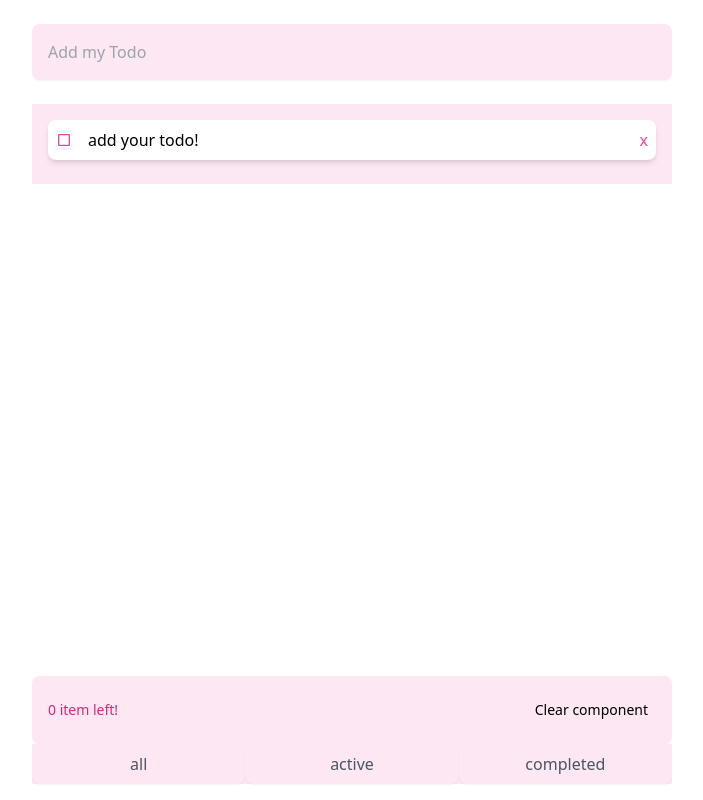
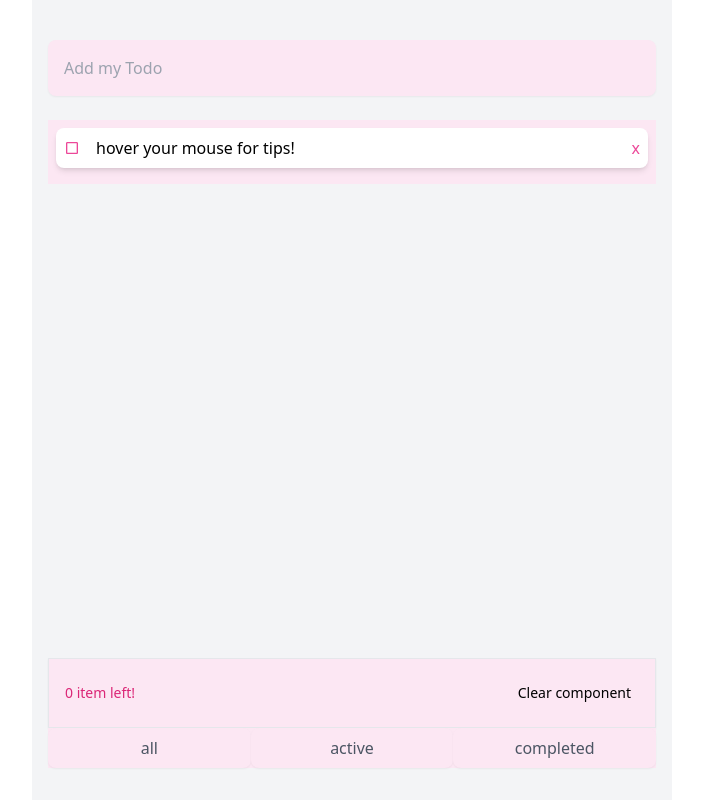
Before and after one commit to yeomdogyeong/Todo_myself, a React (Create React App) app in the folder todo_myself/: page / in a window 1280 px wide. Shown: the whole page, without its empty margins (288-991 px from the left). Built offline with nearby package versions, Linux system fonts and the light colour scheme.

Commit message:
[feat]Modal component생성 및 적용

```diff
--- a/todo_myself/package.json
+++ b/todo_myself/package.json
@@ -10,6 +10,7 @@
     "@types/node": "^16.18.86",
     "@types/react": "^18.2.61",
     "@types/react-dom": "^18.2.19",
+    "lodash": "^4.17.21",
     "react": "^18.2.0",
     "react-dom": "^18.2.0",
     "react-icons": "^5.0.1",
--- /dev/null
+++ b/todo_myself/src/components/Modal.tsx
@@ -0,0 +1,21 @@
+import React from "react";
+
+interface ModalProps {
+  content: string;
+  isOpen: boolean;
+  onClose: () => void;
+}
+
+export const Modal: React.FC<ModalProps> = ({ content, isOpen, onClose }) => {
+  if (!isOpen) return null;
+
+  return (
+    <div className="fixed top-0 left-0 w-full h-full flex items-center justify-center bg-black bg-opacity-50">
+      <div className="bg-white p-4 rounded shadow-lg">
+        <h2 className="text-xl mb-2">Modal Title</h2>
+        <p>{content}</p>
+        <button onClick={onClose}>Close</button>
+      </div>
+    </div>
+  );
+};
--- a/todo_myself/src/components/TodoComponent.tsx
+++ b/todo_myself/src/components/TodoComponent.tsx
@@ -28,7 +28,7 @@ export const TodoComponent = () => {
   }월${now.getDate()}일${now.getHours()}시${now.getMinutes()}분`;
   console.log(time);
   return (
-    <div className="w-1/2 flex flex-col justify-between items-center h-screen">
+    <div className="bg-gray-100 p-4 w-1/2 flex flex-col justify-between items-center min-h-screen">
       <div className="w-full flex flex-col justify-between items-center">
         <Input onAddText={addTodo} />
         <TodoList
--- a/todo_myself/src/components/TodoFooter.tsx
+++ b/todo_myself/src/components/TodoFooter.tsx
@@ -8,7 +8,7 @@ export interface DeleteType {
 
 export const TodoFooter: React.FC<DeleteType> = ({ onDo, items }) => {
   return (
-    <div className="flex justify-between items-center w-full p-4 text-sm bg-pink-100 rounded-lg shadow-sm">
+    <div className="flex border justify-between items-center w-full p-4 text-sm bg-pink-100 shadow-sm">
       <span className="text-pink-600">
         {items.filter((item) => item.completed === false).length} item left!
       </span>
--- a/todo_myself/src/components/TodoList.tsx
+++ b/todo_myself/src/components/TodoList.tsx
@@ -1,7 +1,8 @@
-import React from "react";
+import React, { useState } from "react";
 import { MdOutlineCheckBoxOutlineBlank } from "react-icons/md";
 import { MdOutlineCheckBox } from "react-icons/md";
 import { TodoType } from "../type/type";
+import { Modal } from "./Modal";
 
 interface TodoListType {
   todos: TodoType[];
@@ -14,13 +15,34 @@ export const TodoList: React.FC<TodoListType> = ({
   onCheck,
   onDelete,
 }) => {
+  const [openModal, setOpenModal] = useState<boolean>(false);
+  const [modalText, setModalText] = useState<string>("");
+
+  const handleMouseHover = (text: string) => {
+    setOpenModal(true);
+    setModalText(text);
+  };
+
+  const handleMouseLeave = () => {
+    setOpenModal(false);
+  };
+
   return (
-    <div className="w-full flex flex-col items-start justify-center p-4 bg-pink-100">
+    <div className="w-full flex flex-col items-start justify-center p-2 bg-pink-100">
+      <Modal
+        content={modalText}
+        isOpen={openModal}
+        onClose={() => setOpenModal(false)}
+      />
       {todos.length === 0 ? (
-        <div className="flex justify-between items-center w-full mb-2 p-2 bg-white rounded-lg shadow-md">
+        <div
+          className="flex justify-between items-center w-full mb-2 p-2 bg-white rounded-lg shadow-md"
+          onMouseEnter={() => handleMouseHover("Here are some tips!")}
+          onMouseLeave={handleMouseLeave}
+        >
           <div className="flex justify-evenly items-center ">
             <MdOutlineCheckBoxOutlineBlank className="mr-4 cursor-pointer text-pink-500" />
-            add your todo!
+            hover your mouse for tips!
           </div>
           <button className="text-pink-500">x</button>
         </div>
@@ -29,7 +51,7 @@ export const TodoList: React.FC<TodoListType> = ({
           <div
             key={todo.id}
             onClick={() => onCheck(idx)}
-            className="flex justify-between items-center w-full mb-2 p-2 bg-white rounded-lg shadow-md"
+            className="flex justify-between items-center w-full mb-2 p-2 bg-white shadow-md"
           >
             <div className="flex justify-evenly items-center ">
               {todo.completed === false ? (
@@ -57,6 +79,9 @@ export const TodoList: React.FC<TodoListType> = ({
               </button>
               <button
                 onClick={(e) => {
+                  //이벤트 버블링 중단
+                  //삭제 버튼이 포함되어 있는 해당 Div의 클릭이벤트를 옮기지 않고, 버튼에 국한한다.
+                  //onDelete만 실행, onCheck는 실행 X
                   e.stopPropagation();
                   onDelete(todo.id);
                 }}
```
Also changed, not shown: 1 other file (tests, documents, lock files or other folders).
